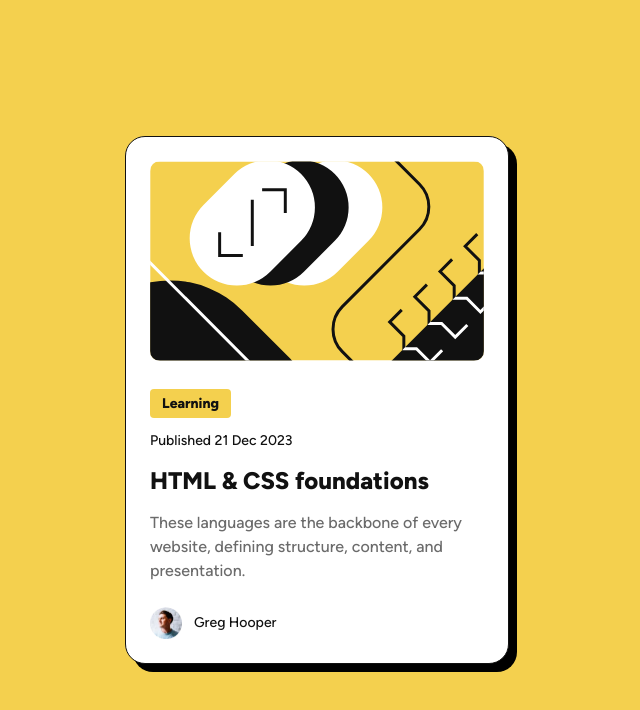
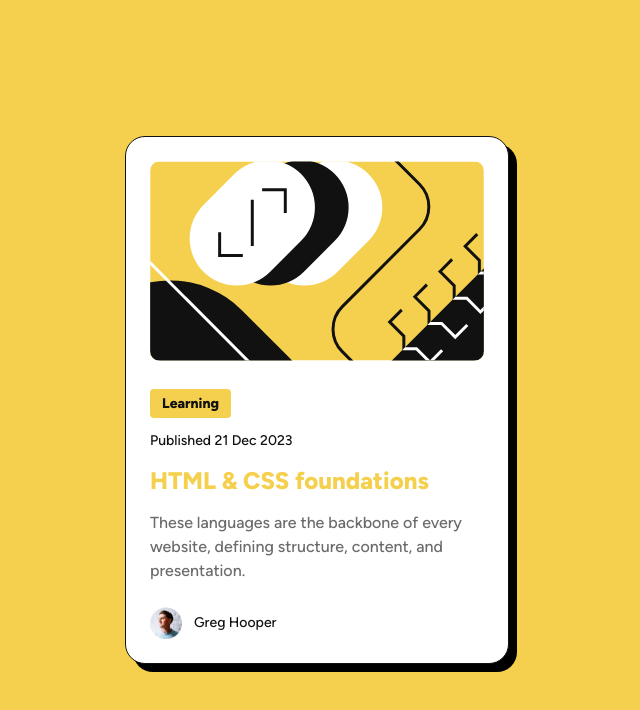
Before and after one commit to shaversj/blog-preview-card, a website built with webpack: page index.html in a window 1280 px wide. In both pictures the pointer is over the element "HTML & CSS foundations". Shown: the whole page, without its empty margins (323-963 px from the left). Built offline with nearby package versions, Linux system fonts and the light colour scheme.

Commit message:
Add hover

```diff
--- a/css/style.css
+++ b/css/style.css
@@ -107,6 +107,10 @@ h2 {
   }
 }
 
+.card-title:hover {
+  color: #F4D04E;
+}
+
 .card-description {
   font-size: 0.875rem;
   font-weight: 500;
```
